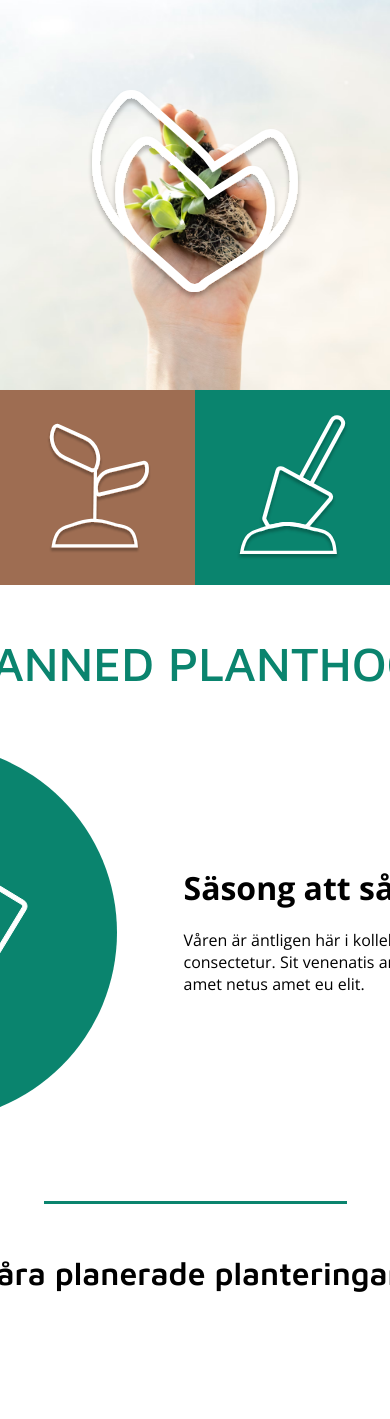
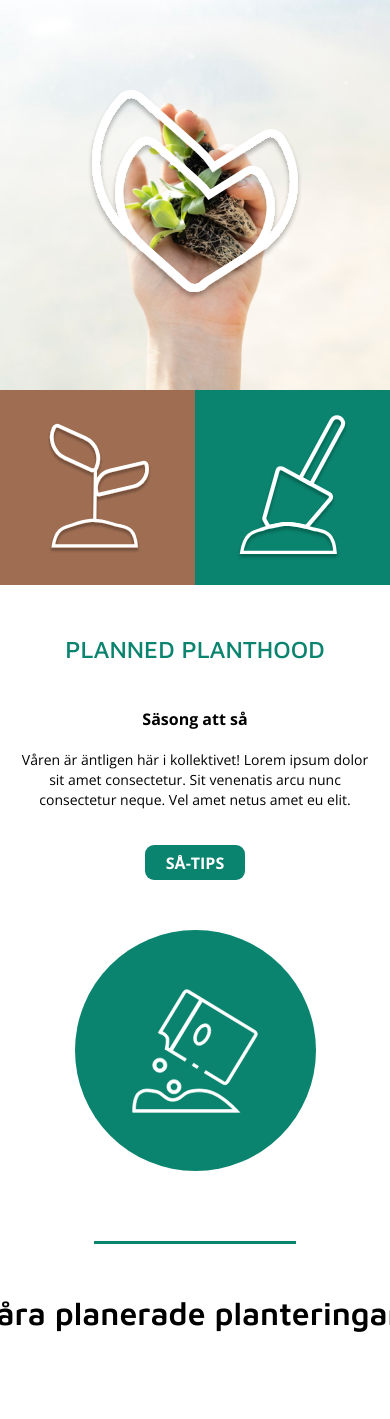
Before and after one commit to CarinWood/Planthood, a React (Vite) app: page / in a window 390 px wide. Shown: the top 1419 px of the page. Built offline with nearby package versions, Linux system fonts and the light colour scheme.

Commit message:
css update

```diff
--- a/src/components/season/season.css
+++ b/src/components/season/season.css
@@ -16,7 +16,6 @@
     font-size: 48px;
     text-align: center;
     margin: 50px 0px 80px 0px;
-
 }
 
 .season-text-headline {
@@ -56,3 +55,65 @@
     height: 3px;
     margin: 80px 0px 50px 0px;
 }
+
+@media screen and (max-width: 987px) {
+    .season-container {
+        width: 359px;
+        height: auto;
+        flex-direction: column-reverse;
+        justify-content: flex-start;
+        align-items: center;
+        position: relative;
+    }
+
+    .season-container article {
+        display: flex;
+        flex-direction: column;
+        align-items: center;
+    }
+    .season-headline {
+        width: 359px;
+        height: 28px;
+        font-size: 24px;
+        margin: 50px 0px 45px 0px;
+    }
+
+    .season-text-headline {
+        font-size: 16px;
+        margin-bottom: 20px;
+
+    }
+
+    .season-text {
+        width: 358px;
+        height: 115px;
+        font-size: 14px;
+        line-height: 20px;
+        text-align: center;
+    }
+
+    .season-btn {
+        width: 100px;
+        height: 35px;
+        font-size: 16px;
+        position: unset;
+        margin: -20px 0px 50px 0px;
+    }
+
+    .green-circle {
+        width: 241px;
+        height: 241px;
+    }
+
+    .green-circle img {
+        width: 126px;
+        height: 124px;
+    }
+
+    .divider {
+        width: 202px;
+        height: 3px;
+        margin: 70px 0px 50px 0px;
+    }
+
+}
```
